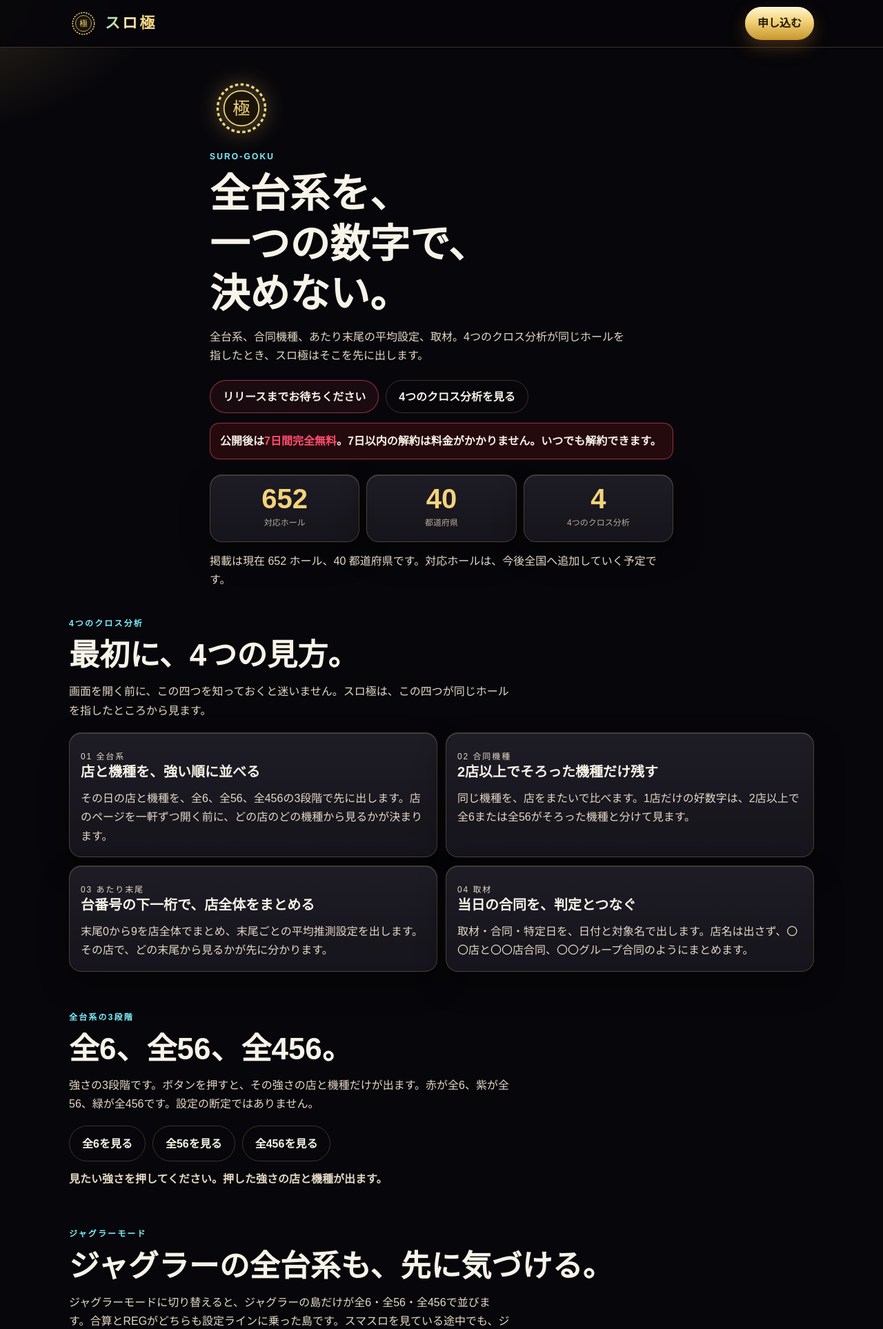
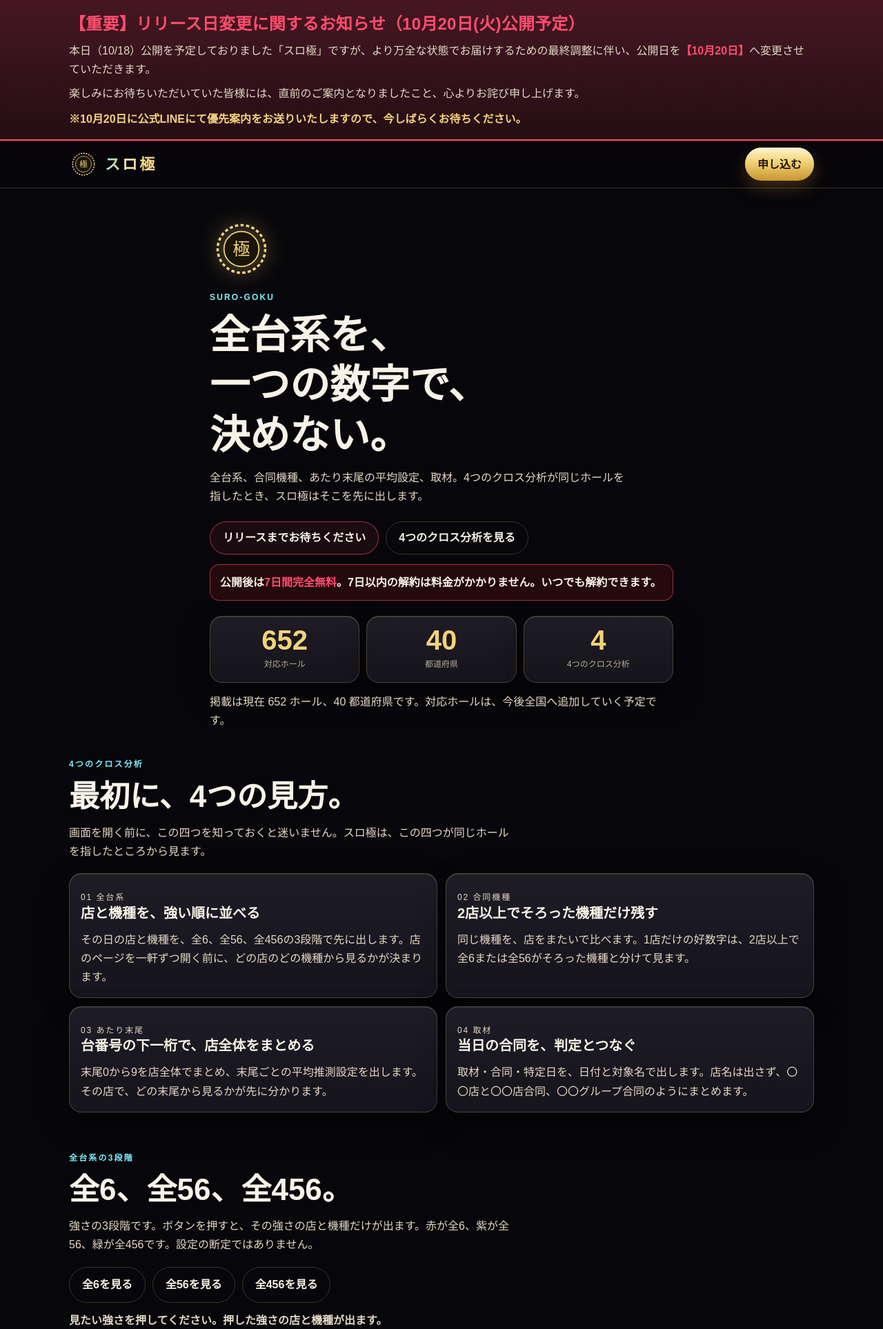
Before and after one commit to 0221Yoshinari/suro-goku, a FastAPI app: page /lp in a window 1280 px wide. Shown: the top 1927 px of the page at 69% size. Run offline with FastAPI, Linux system fonts and the light colour scheme.

Commit message:
Add a release-date notice to the top of the landing page.
Co-authored-by: Cursor <cursoragent@cursor.com>

```diff
--- a/src/dashboard/templates/landing.html
+++ b/src/dashboard/templates/landing.html
@@ -81,6 +81,24 @@
       .mark-lg { width: 92px; height: 92px; margin: 0 0 14px; filter: drop-shadow(0 0 18px rgba(243, 211, 122, 0.45)); }
       .mark-sm { width: 42px; height: 42px; }
 
+      .release-notice {
+        background:
+          linear-gradient(180deg, rgba(255, 77, 109, 0.22), rgba(255, 77, 109, 0.08)),
+          #12080c;
+        border-bottom: 2px solid #ff4d6d;
+        box-shadow: 0 10px 28px rgba(255, 77, 109, 0.16);
+      }
+      .release-notice .wrap { padding: 18px 0 16px; }
+      .release-notice h2 {
+        margin: 0 0 8px;
+        color: #ff4d6d;
+        font-size: clamp(18px, 4.2vw, 24px);
+        letter-spacing: 0.01em;
+        line-height: 1.4;
+      }
+      .release-notice p { margin-top: 8px; color: var(--body); }
+      .release-notice strong { color: #ff4d6d; }
+      .release-notice .note { margin-top: 10px; color: var(--gold); font-weight: 800; }
       .nav {
         position: sticky;
         top: 0;
@@ -467,6 +485,14 @@
       });
     </script>
 <!--__LP_SPLIT__-->
+    <aside class="release-notice" role="note" aria-label="重要なお知らせ">
+      <div class="wrap">
+        <h2>【重要】リリース日変更に関するお知らせ（10月20日(火)公開予定）</h2>
+        <p>本日（10/18）公開を予定しておりました「スロ極」ですが、より万全な状態でお届けするための最終調整に伴い、公開日を<strong>【10月20日】</strong>へ変更させていただきます。</p>
+        <p>楽しみにお待ちいただいていた皆様には、直前のご案内となりましたこと、心よりお詫び申し上げます。</p>
+        <p class="note">※10月20日に公式LINEにて優先案内をお送りいたしますので、今しばらくお待ちください。</p>
+      </div>
+    </aside>
     <header class="nav">
       <div class="wrap nav-inner">
         <a class="brand-lock" href="#top" aria-label="スロ極">
@@ -477,7 +503,7 @@
           </svg>
           <b class="gold-type">スロ極</b>
         </a>
-        <a class="nav-cta checkout-cta" href="/api/lp-checkout">申し込む</a>
+        <a class="nav-cta checkout-cta" href="/checkout">申し込む</a>
       </div>
     </header>
 
@@ -925,7 +951,7 @@
           <a href="/legal/terms">利用規約</a>
           <a href="/legal/tokusho">特定商取引法に基づく表記</a>
           <a href="/legal/privacy">プライバシーポリシー</a>
-          <a class="checkout-cta" href="/api/lp-checkout">申し込む</a>
+          <a class="checkout-cta" href="/checkout">申し込む</a>
         </div>
         <p>本サービスは遊技の結果を保証するものではありません。店舗のデータ公開状況により、表示は変動します。月額2,980円（税込）。</p>
       </div>
```
Also changed, not shown: tests/test_dashboard_auth.py (+121 -8 lines).
